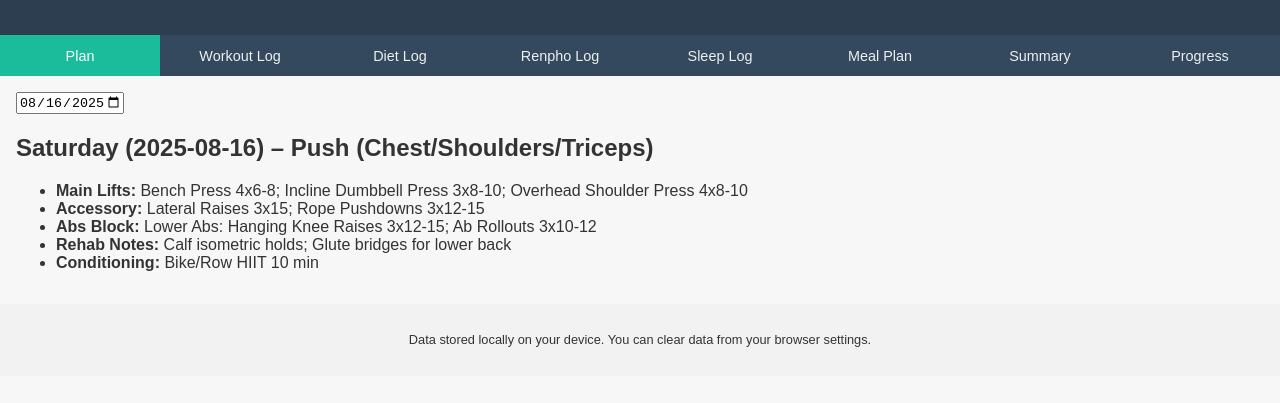
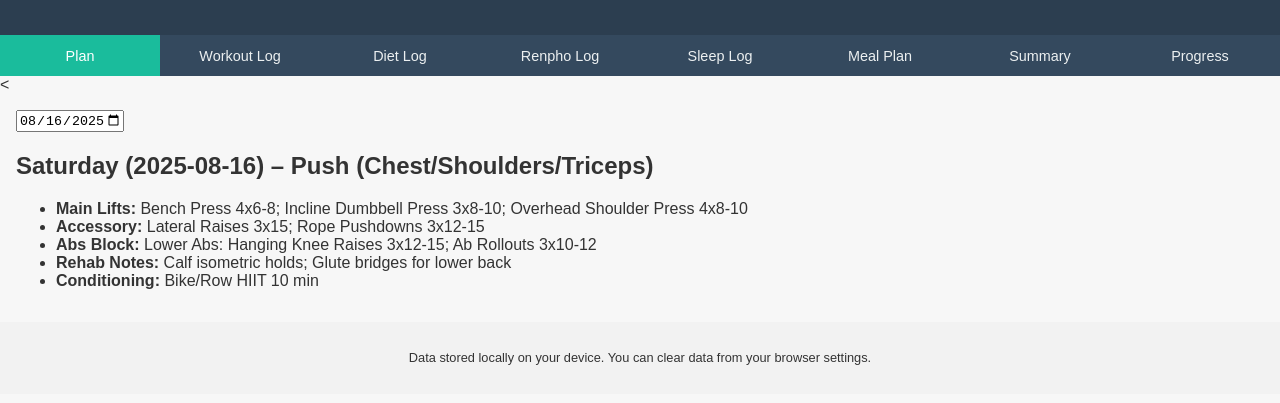
Before and after one commit to EmanKinwa/fitness-tracker-pwa, a plain HTML site: page index.html in a window 1280 px wide. Shown: the part 77-480 px from the top of the page. Drawn offline with Linux system fonts and the light colour scheme.

Commit message:
Update index.html

```diff
--- a/index.html
+++ b/index.html
@@ -28,7 +28,7 @@
 
     </nav>
   <!-- Content containers for each tab -->
-  <main
+  <<main>
     <section id="plan" class="tab-content active"></section>
     <section id="workout" class="tab-content"></section>
     <section id="diet" class="tab-content"></section>
```
